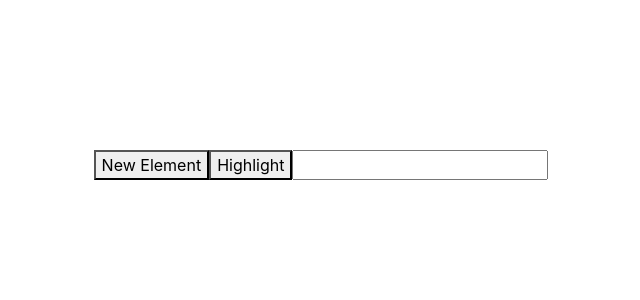
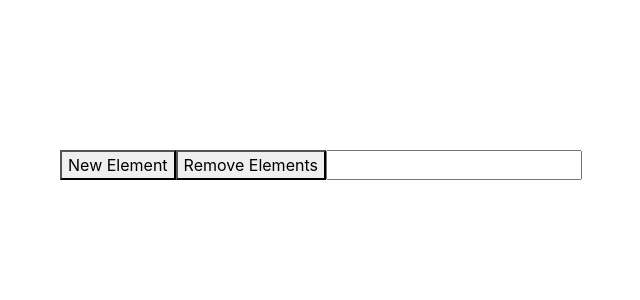
Before and after one commit to KevinH2003/Algorithm-Visualizer, a React (Create React App) app: page / in a window 1280 px wide. Shown: the top 300 px of the page, without its empty margins (319-959 px from the left). Built offline with nearby package versions, Linux system fonts and the light colour scheme.

Commit message:
removeElements renamed

```diff
--- a/src/App.js
+++ b/src/App.js
@@ -79,7 +79,7 @@ function App() {
       </div>
       <div style = {buttonStyle}>
         <button onClick={addBox}>New Element</button>
-        <button onClick={removeIndex}>Highlight</button>
+        <button onClick={removeIndex}>Remove Elements</button>
         <input type="text" id="text"></input>
       </div>
     </>
```
